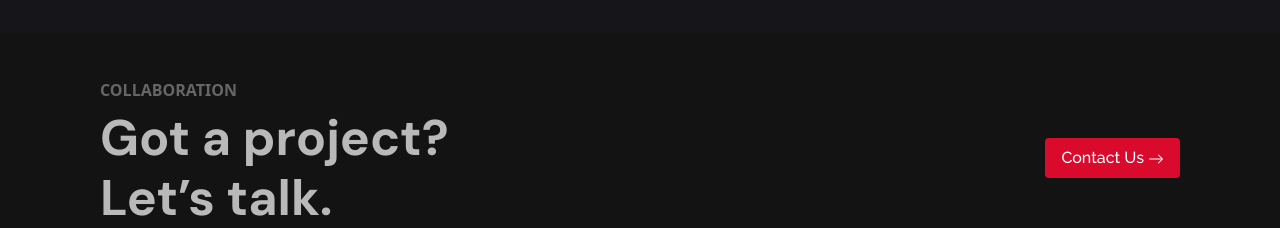
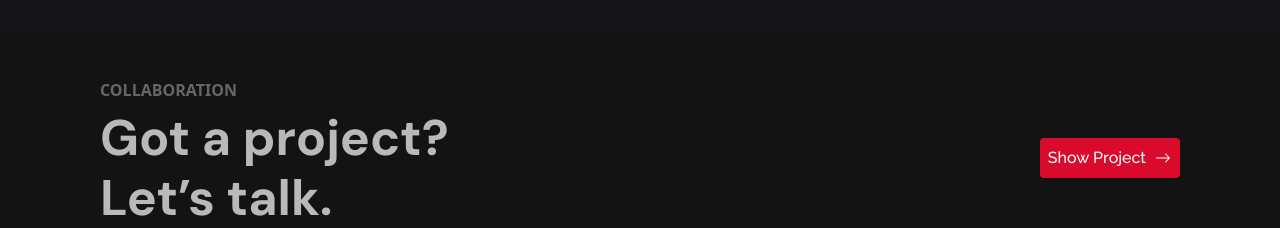
Before and after one commit to Thinushika/show-town-it, a Next.js app: page /about-us in a window 1280 px wide. Shown: the part 2380-2608 px from the top of the page. Built offline with nearby package versions, Linux system fonts and the light colour scheme.

Commit message:
arrow animation add

```diff
--- a/components/layout/footer/SectionOne.tsx
+++ b/components/layout/footer/SectionOne.tsx
@@ -1,7 +1,17 @@
-import React from "react";
+import Link from "next/link";
+import React, { useContext } from "react";
 import { BsArrowRight } from "react-icons/bs";
+// theme styles
+import lightStyles from "@/styles//Light.module.css";
+import darkStyles from "@/styles//Dark.module.css";
+import { ThemeContext } from "@/components/theme/ThemeProvider";
 
 const SectionOne = () => {
+
+  const { theme } = useContext(ThemeContext);
+  const buttonStyles =
+    theme === "dark" ? darkStyles.heroButton : lightStyles.heroButton;
+
   return (
     <div className="d-flex flex-column py-4 footer-sec-1  left-right-space w-100">
       <div className="d-flex flex-column flex-lg-row py-4">
@@ -13,9 +23,23 @@ const SectionOne = () => {
           </h2>
         </div>
         <div className="col-12 col-lg-2 d-flex flex-column justify-content-center align-items-lg-end">
-          <button type="submit" className="conatct-btn px-3 py-2">
-            Contact Us <BsArrowRight />
-          </button>
+          {/* <button type="submit" className="conatct-btn px-3 py-2">
+            Contact Us  */}
+            {/* <Link href={"/"}> */}
+                        <button
+                        type="submit"
+                          className={`${buttonStyles} conatct-btn button  d-flex flex-row px-2 py-2 `}
+                        >
+                          Show Project
+                          <span
+                            className={`arrowContainer mb-0 ms-2 d-flex flex-row justify-content-center align-items-center`}
+                          >
+                            <BsArrowRight className="arrow2 mb-0" />
+                            <BsArrowRight className="arrow mb-0" />
+                          </span>
+                        </button>
+                      {/* </Link> */}
+          {/* </button> */}
         </div>
       </div>
       <hr />
--- a/styles/globals.css
+++ b/styles/globals.css
@@ -908,28 +908,35 @@ li {
 
 
 
-
-
+.button {
+  position: relative;
+}
 .arrow {
-  width: 20px;
-  height: 20px;
-  transform: translate(0, 0%);
-  transition: right 1s linear;
+  transition: transform 0.3s ease;
+}
+.arrow2{
+  position: absolute;
+  transition: transform 0.3s ease;
+  animation-delay: 0.3s !important;
+  transform: translateX(-50%);
+  opacity: 0;
 }
 
-.arrow:hover {
-  right: -50% !important;
+.button:hover .arrow {
+  transform: translateX(100%);
+}
+.button:hover .arrow2{
+  display: block !important;
+  transform: translateX(-25%) !important;
+  opacity: 1;
+}
+.arrowContainer {
+  display: inline-block;
+  overflow: hidden;
+  height: 24px;
+  width: 18px;
 }
 
-@keyframes slideRight {
-  0% {
-    right: -50px !important;
-  }
-
-  100% {
-    right: 100% !important;
-  }
-}
 
 .column-display {
   transition: transform 0.9s ease-in-out;
```
Also changed, not shown: pages/index.tsx (+12 -6 lines).
